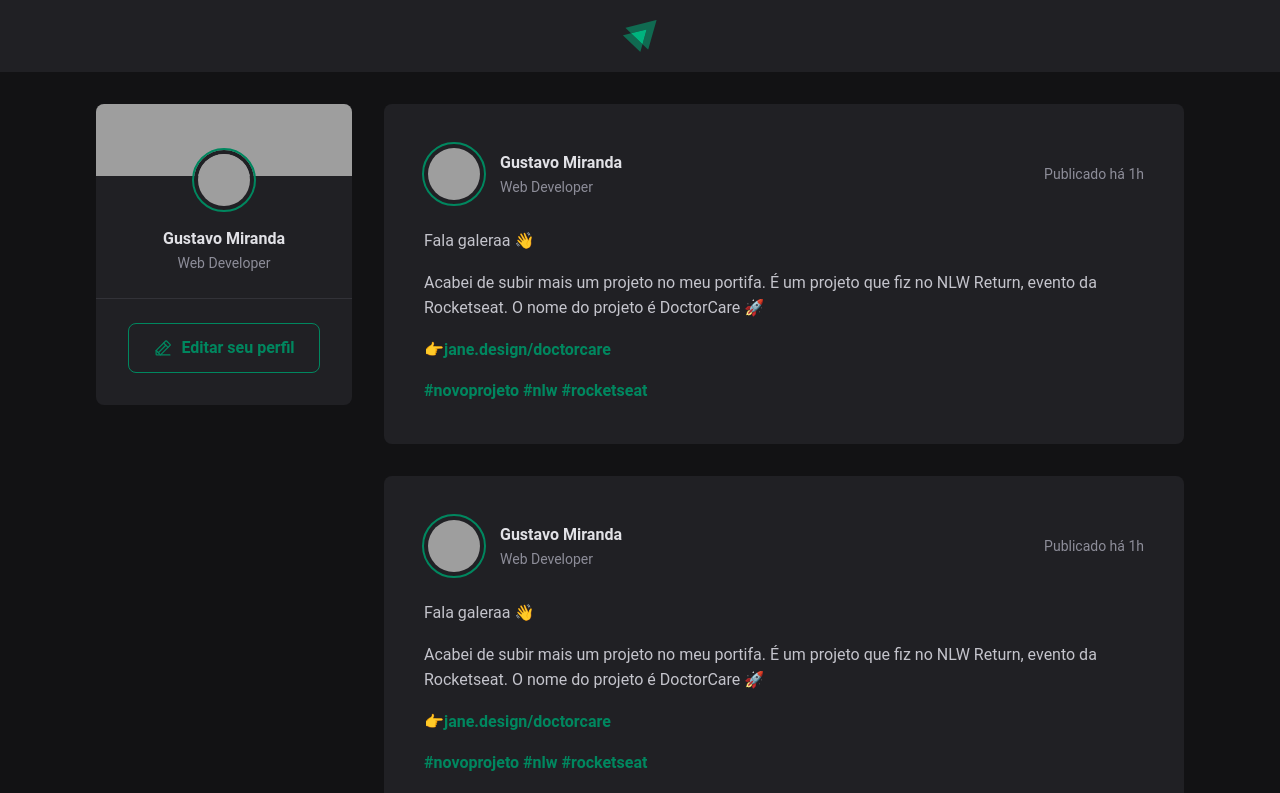
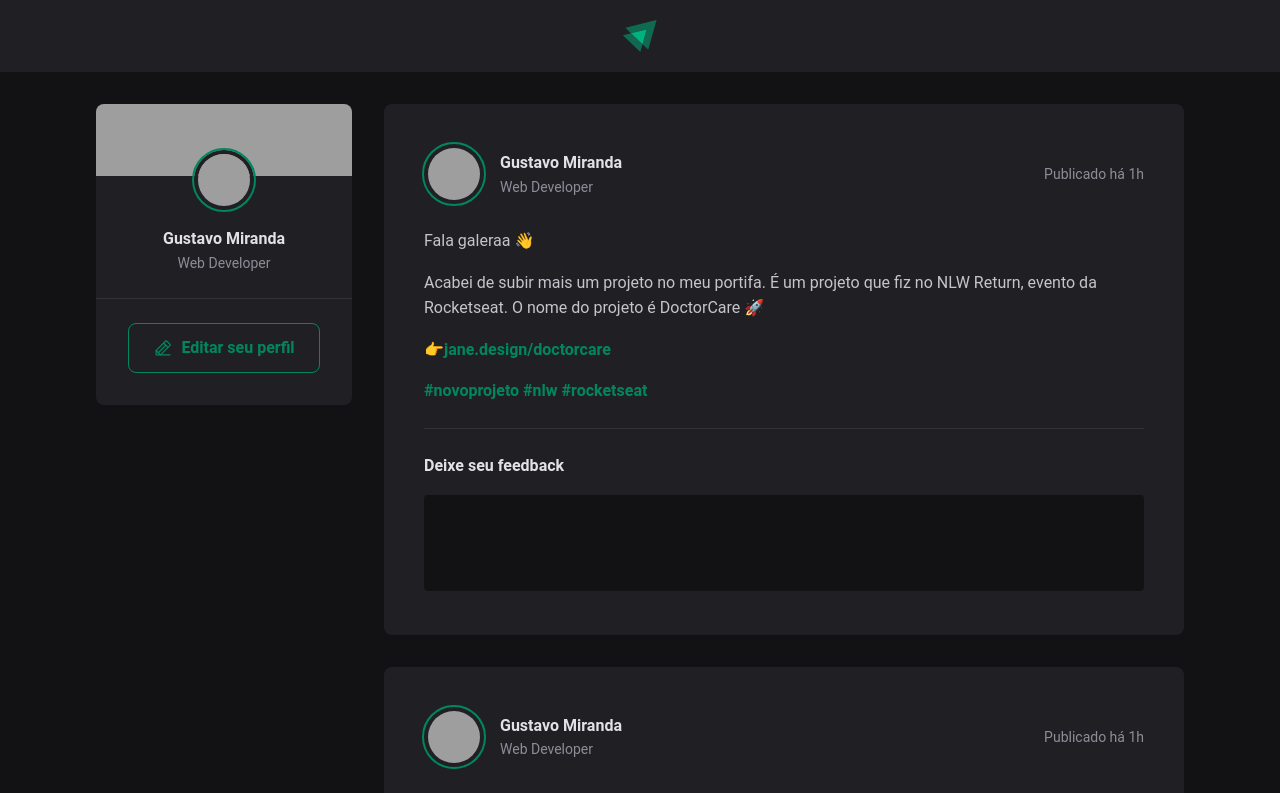
Before and after one commit to gustmrg/react-ignite-feed, a React app: page / in a window 1280 px wide. Shown: the top 793 px of the page. Built offline with nearby package versions, Linux system fonts and the light colour scheme; grey boxes are pictures that could not be loaded; the HTML template or start-up script is replaced by a standard one.

Commit message:
Add form to submit comments

```diff
--- a/src/components/Post.jsx
+++ b/src/components/Post.jsx
@@ -16,8 +16,8 @@
         </div>
 
         <time
-          title="1o de Agosto de 2023 às 23h01"
-          dateTime="2023-08-01 23:03:42"
+          title="02 de Agosto de 2023 às 21h23"
+          dateTime="2023-08-02 21:23:47"
         >
           Publicado há 1h
         </time>
@@ -37,6 +37,16 @@
           <a href="">#rocketseat</a>
         </p>
       </div>
+
+      <form className={styles.commentForm}>
+        <strong>Deixe seu feedback</strong>
+
+        <textarea />
+
+        <footer>
+          <button type="submit">Publicar</button>
+        </footer>
+      </form>
     </article>
   );
 }
--- a/src/components/Post.module.css
+++ b/src/components/Post.module.css
@@ -65,3 +65,55 @@
   color: var(--gray-400);
   line-height: 1.6;
 }
+
+.commentForm {
+  width: 100%;
+  margin-top: 1.5rem;
+  padding-top: 1.5rem;
+  border-top: 1px solid var(--gray-600);
+}
+
+.commentForm > strong {
+  line-height: 1.6;
+  color: var(--gray-100);
+}
+
+.commentForm textarea {
+  width: 100%;
+  background: var(--gray-900);
+  border: 0;
+  resize: none;
+  height: 6rem;
+  padding: 1rem;
+  border-radius: 0.25rem;
+  color: var(--gray-100);
+  line-height: 1.4;
+  margin-top: 1rem;
+}
+
+.commentForm footer {
+  visibility: hidden;
+  max-height: 0;
+}
+
+.commentForm:focus-within footer {
+  visibility: visible;
+  max-height: none;
+}
+
+.commentForm button[type="submit"] {
+  padding: 1rem 1.5rem;
+  margin-top: 1rem;
+  border-radius: 8px;
+  border: 0;
+  background: var(--green-500);
+  color: var(--white);
+  font-weight: bold;
+  cursor: pointer;
+
+  transition: background-color 0.1s;
+}
+
+.commentForm button[type="submit"]:hover {
+  background: var(--green-300);
+}
--- a/src/global.css
+++ b/src/global.css
@@ -10,6 +10,11 @@
 
   --green-300: #00b37e;
   --green-500: #00875f;
+}
+
+:focus {
+  outline: transparent;
+  box-shadow: 0 0 0 2px var(--green-500);
 }
 
 * {
```
